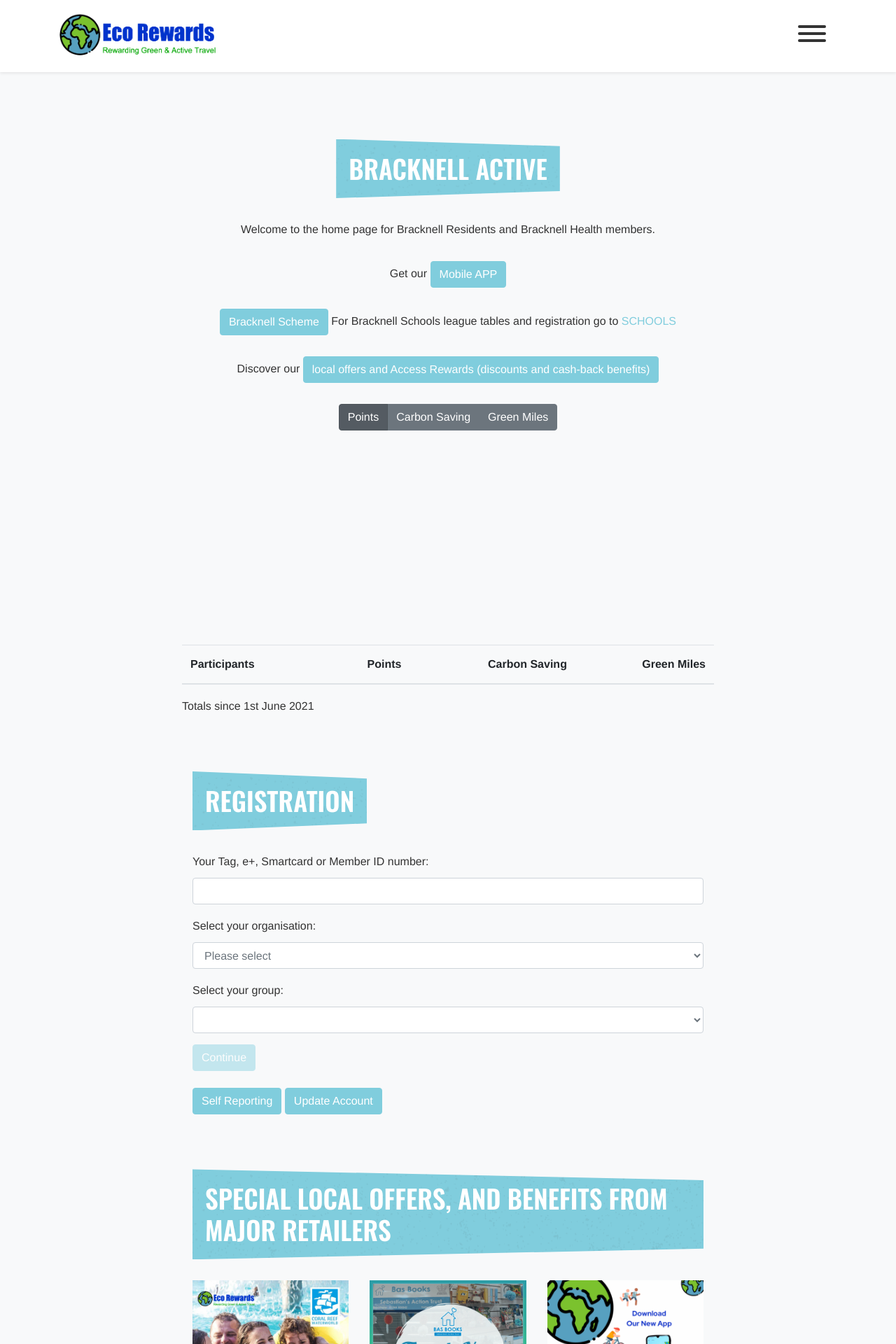
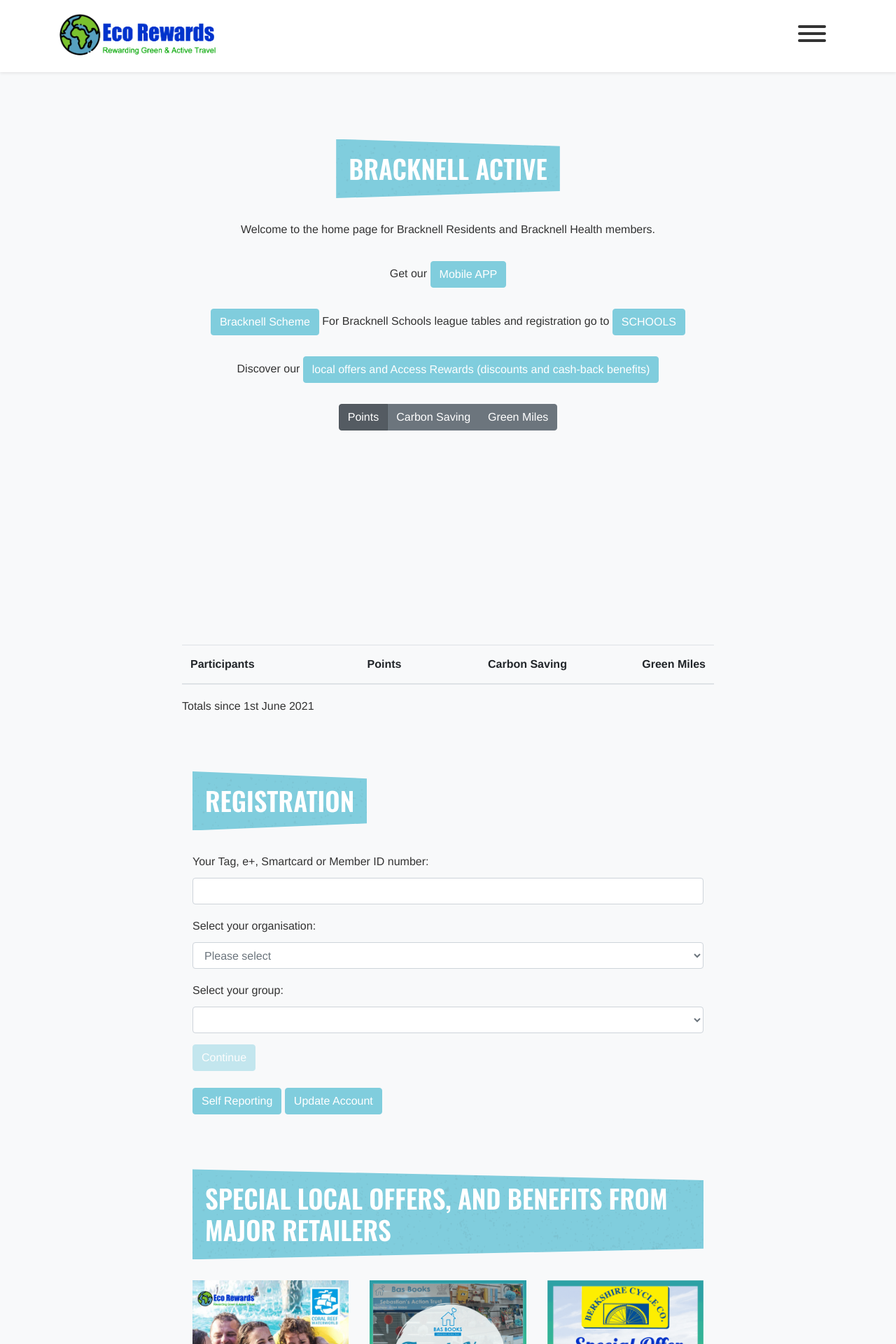
Before and after one commit to EcoRewards/ecorewards.co.uk, a Jekyll site: the page built from bracknell/active.html, in a window 1280 px wide. Shown: the top 1920 px of the page at 70% size. Built offline with Jekyll 4.4.1, drawn with Linux system fonts in a browser that asks for light colours; some web fonts are replaced.

Commit message:
More carousel

```diff
--- a/_includes/carousel.html
+++ b/_includes/carousel.html
@@ -9,16 +9,16 @@
     <div class="carousel-inner">
       <div class="carousel-item active">
         <div class="row">
-          <div class="col-md-4"><img width="100%" src="/assets/image/carousel/1.jpg" alt="1 slide"></div>
-          <div class="col-md-4"><img width="100%" src="/assets/image/carousel/2.png" alt="2 slide"></div>
-          <div class="col-md-4"><a href="/mobile-app"><img width="100%" src="/assets/image/carousel/3.png" alt="3 slide"></a></div>
+          <div class="col-md-4"><a href="https://www.everyoneactive.com/centre/coral-reef-waterworld/"><img width="100%" src="/assets/image/carousel/1.jpg" alt="1 slide"></a></div>
+          <div class="col-md-4"><a href="https://www.facebook.com/basbooksbracknell/"><img width="100%" src="/assets/image/carousel/2.png" alt="2 slide"></a></div>
+          <div class="col-md-4"><a href="https://www.berkshirecycles.co.uk/"><img width="100%" src="/assets/image/carousel/3.png" alt="3 slide"></a></div>
         </div>
       </div>
       <div class="carousel-item">
         <div class="row">
-          <div class="col-md-4"><img width="100%" src="/assets/image/carousel/4.png" alt="4 slide"></div>
-          <div class="col-md-4"><img width="100%" src="/assets/image/carousel/5.png" alt="5 slide"></div>
-          <div class="col-md-4"><img width="100%" src="/assets/image/carousel/6.png" alt="6 slide"></div>
+          <div class="col-md-4"><a href="https://www.everyoneactive.com/centre/downshire-golf-complex/"><img width="100%" src="/assets/image/carousel/4.png" alt="4 slide"></a></div>
+          <div class="col-md-4"><a href="https://www.maastran.co.uk/"><img width="100%" src="/assets/image/carousel/5.png" alt="5 slide"></a></div>
+          <div class="col-md-4"><a href="/mobile-app"><img width="100%" src="/assets/image/carousel/6.png" alt="6 slide"></a></div>
         </div>
       </div>
       <div class="carousel-item">
@@ -40,7 +40,7 @@
   </div>
   <div class="mt-4">
     <p>
-      <a class="btn-primary btn" style="color: white;"  href="https://www.ecorewards.org.uk/">Access Rewards – discounts and cash-back from major retailers</a>
+      <a class="btn-primary btn" style="color: white;"  href="https://www.ecorewards.org.uk/login.php?c=login">Access Rewards – discounts and cash-back from major retailers</a>
     </p>
   </div>
 </div>
--- a/bracknell/active.html
+++ b/bracknell/active.html
@@ -14,7 +14,7 @@
             <h2 class="heading heading--md heading--color-1 mt-5">Bracknell Active</h2>
             <p>Welcome to the home page for Bracknell Residents and Bracknell Health members.</p>
             <p>Get our <a class="btn-primary btn" href="/mobile-app">Mobile APP</a></p>
-            <p><a class="btn-primary btn" href="/bracknell">Bracknell Scheme</a> For Bracknell Schools league tables and registration go to <a href="/bracknell/schools">SCHOOLS</a></p>
+            <p><a class="btn-primary btn" href="/bracknell">Bracknell Scheme</a> For Bracknell Schools league tables and registration go to <a class="btn-primary btn" href="/bracknell/schools">SCHOOLS</a></p>
             <p>Discover our <a class="btn-primary btn" href="#offers">local offers and Access Rewards (discounts and cash-back benefits)</a></p>
           </div>
         </div>
```
Also changed, not shown: assets/image/carousel/3.png, assets/image/carousel/6.png.
